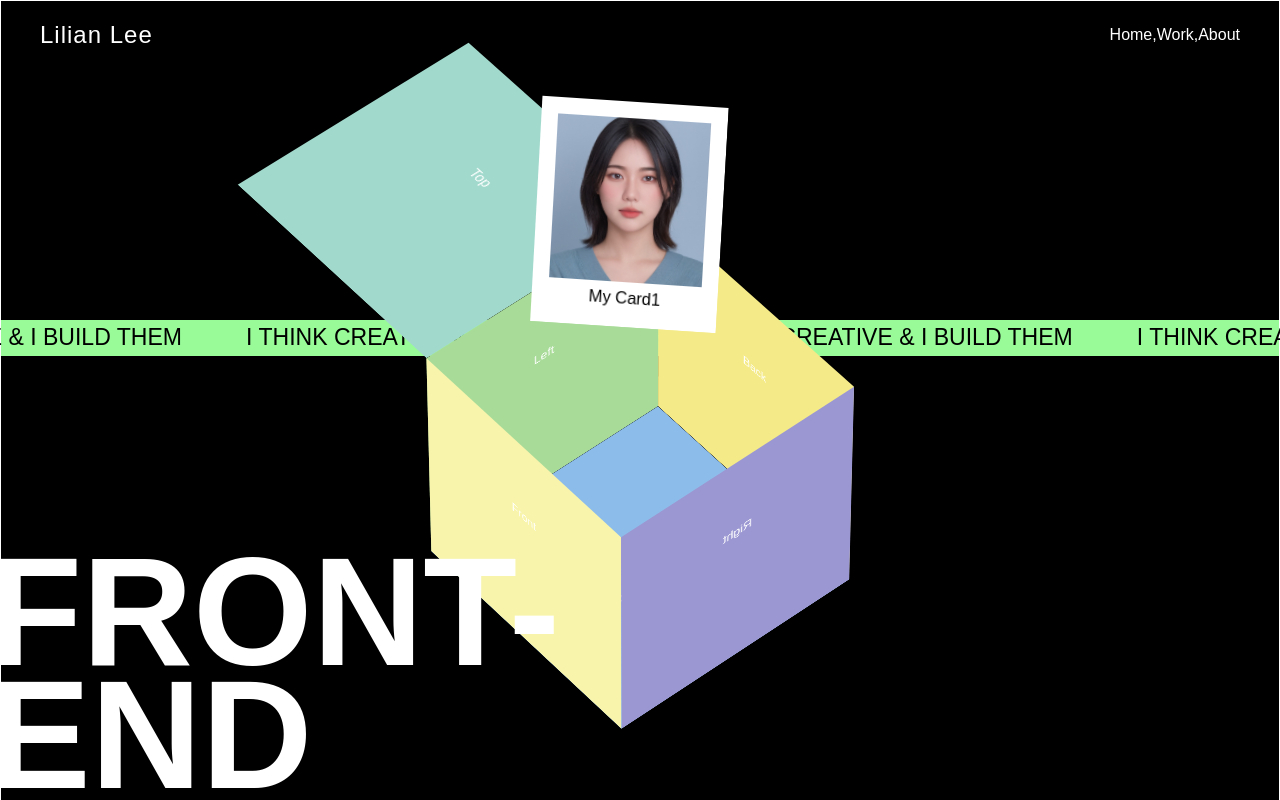
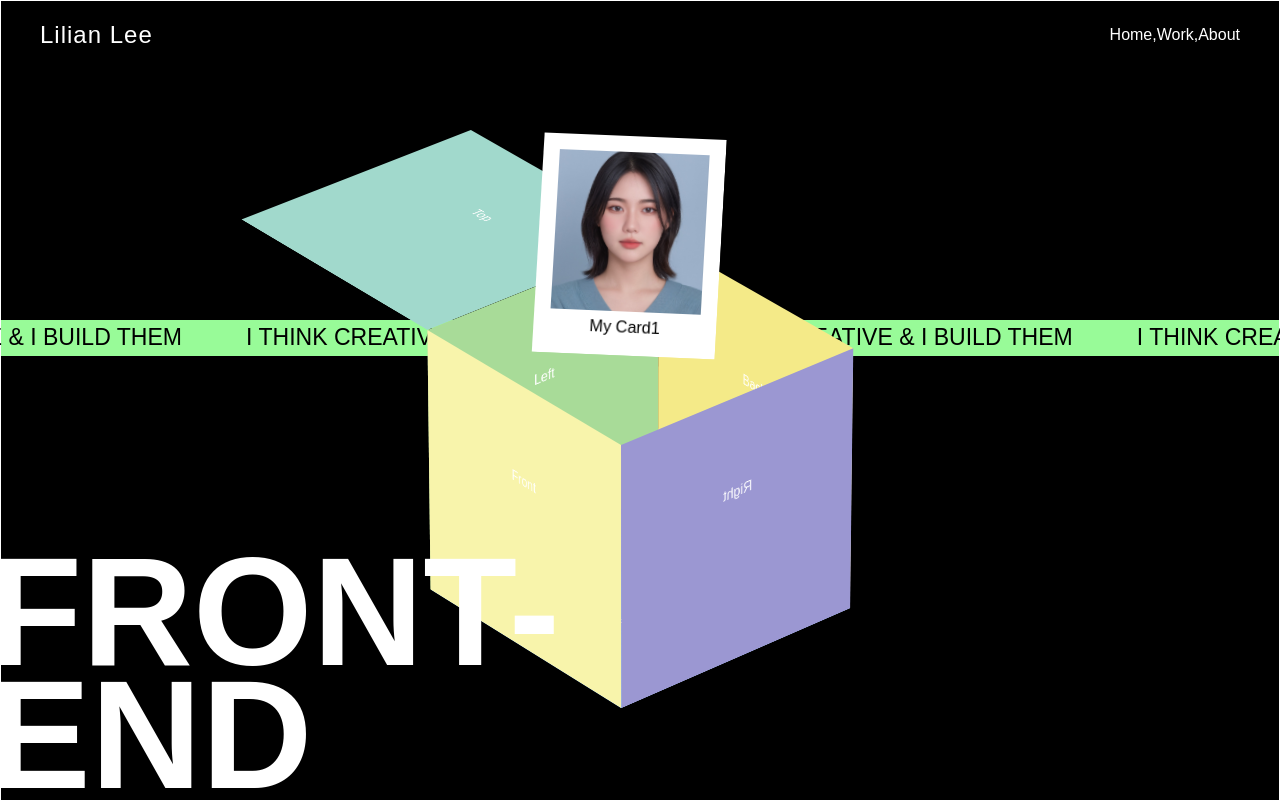
Before and after one commit to lilianlee0213/Portfolio-of-Lilian-Lee, a React (Create React App) app: page / in a window 1280 px wide. Shown: the top 800 px of the page. Built offline with nearby package versions, Linux system fonts and the light colour scheme; a web font is replaced by a local one.

Commit message:
scroll progress rotate slow

```diff
--- a/src/components/Home/index.js
+++ b/src/components/Home/index.js
@@ -10,10 +10,10 @@ export default function Home() {
 		offset: ['start end', 'end start'],
 	});
 	const upboxY = useTransform(scrollYProgress, [0.1, 0.3], ['300%', '0%']);
-	const rotateXBox = useTransform(scrollYProgress, [0.25, 0.4], [140, -410]);
-	const rotateYBox = useTransform(scrollYProgress, [0.25, 0.4], [140, -410]);
+	const rotateXBox = useTransform(scrollYProgress, [0.25, 0.4], [140, -30]);
+	const rotateYBox = useTransform(scrollYProgress, [0.25, 0.4], [140, -50]);
 	const openBox = useTransform(scrollYProgress, [0.4, 0.5], [0, 300]);
-	const cardY = useTransform(scrollYProgress, [0.5, 0.55], [70, -350]);
+	const cardY = useTransform(scrollYProgress, [0.5, 0.6], [70, -250]);
 
 	return (
 		<div className="section-wrapper">
```
